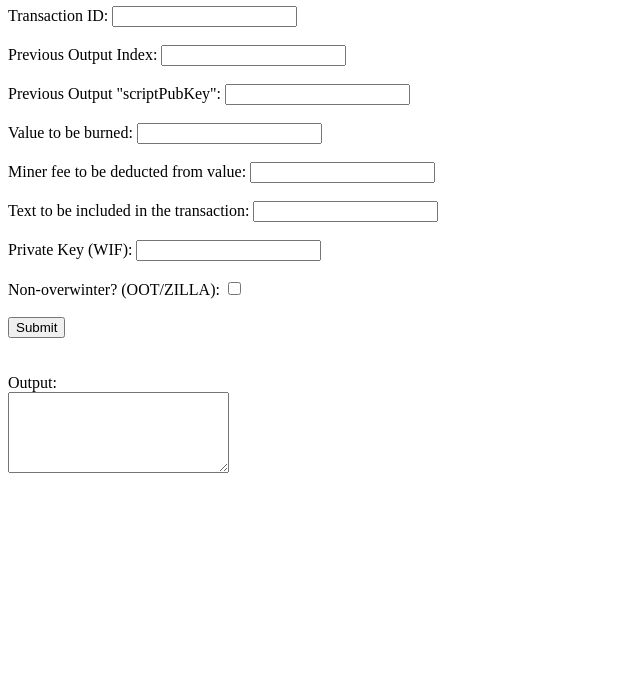
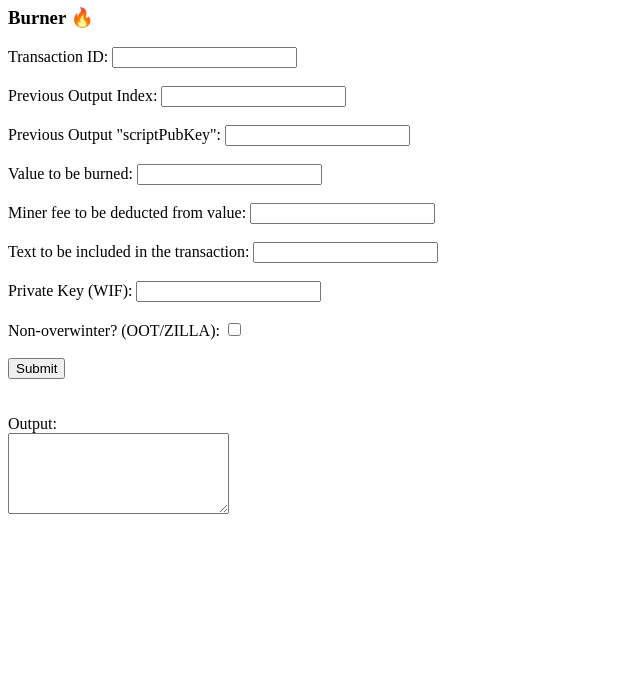
Before and after one commit to dragon-riders-team/komodo-burner, a website: page index.html in a window 1280 px wide. Shown: the part 108-800 px from the top of the page, without its empty margins (0-640 px from the left). Drawn offline with Linux system fonts and the light colour scheme.

Commit message:
add silly text header

```diff
--- a/index.html
+++ b/index.html
@@ -10,7 +10,8 @@
   </head>
   <body>
 
-    <br><img src="assets/logo.png" alt="Komodo Logo"><br><br>
+    <br><img src="assets/logo.png" alt="Komodo Logo"><br>
+    <h3>Burner 🔥</h3>
 
     <form id="form">
       Transaction ID: <input type="text" name="txid"><br><br>
```
